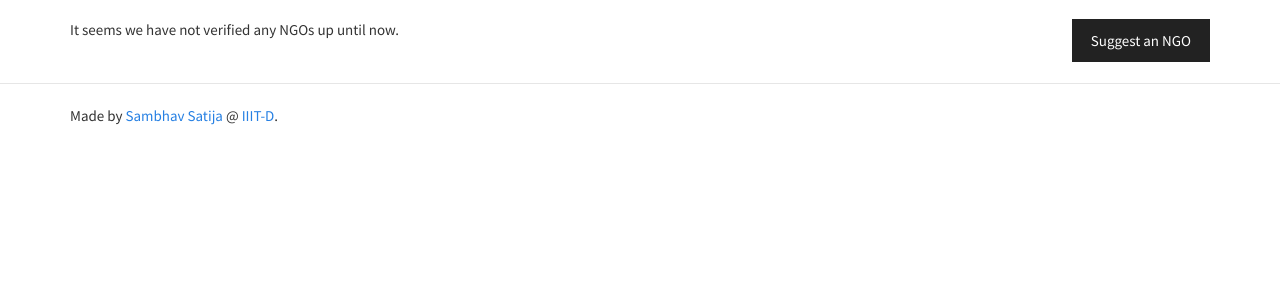
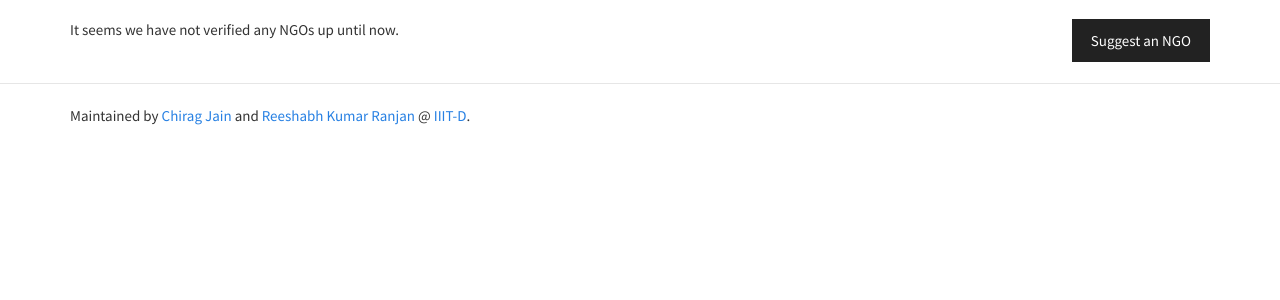
Before and after one commit to SanyamGarg12/sg-cw-iiitd, a Django app: page /student/all_ngo/ in a window 1280 px wide. Shown: the part 51-351 px from the top of the page. Run offline with Django 3.2, Linux system fonts and the light colour scheme; data that the repository does not hold is empty; parts of the project's set-up code (start-up, migrations or seed data) failed here and were passed over; some libraries are stand-ins or nearby versions.

```diff
--- a/studentportal/templates/core.html
+++ b/studentportal/templates/core.html
@@ -136,7 +136,7 @@ body {
 <hr />
 <div class="container">
 <footer>
-    <p class="credit">Made by <a href="//www.github.com/darkryder/">Sambhav Satija</a> @ <a href="//www.iiitd.ac.in">IIIT-D</a>.</p>
+    <p class="credit">Maintained by <a href="//www.github.com/chirag-jn/">Chirag Jain</a> and <a href="//www.github.com/reeshabhkumarranjan/">Reeshabh Kumar Ranjan</a> @ <a href="//www.iiitd.ac.in">IIIT-D</a>.</p>
 </footer>
 </div>
 {% endblock %}
```
